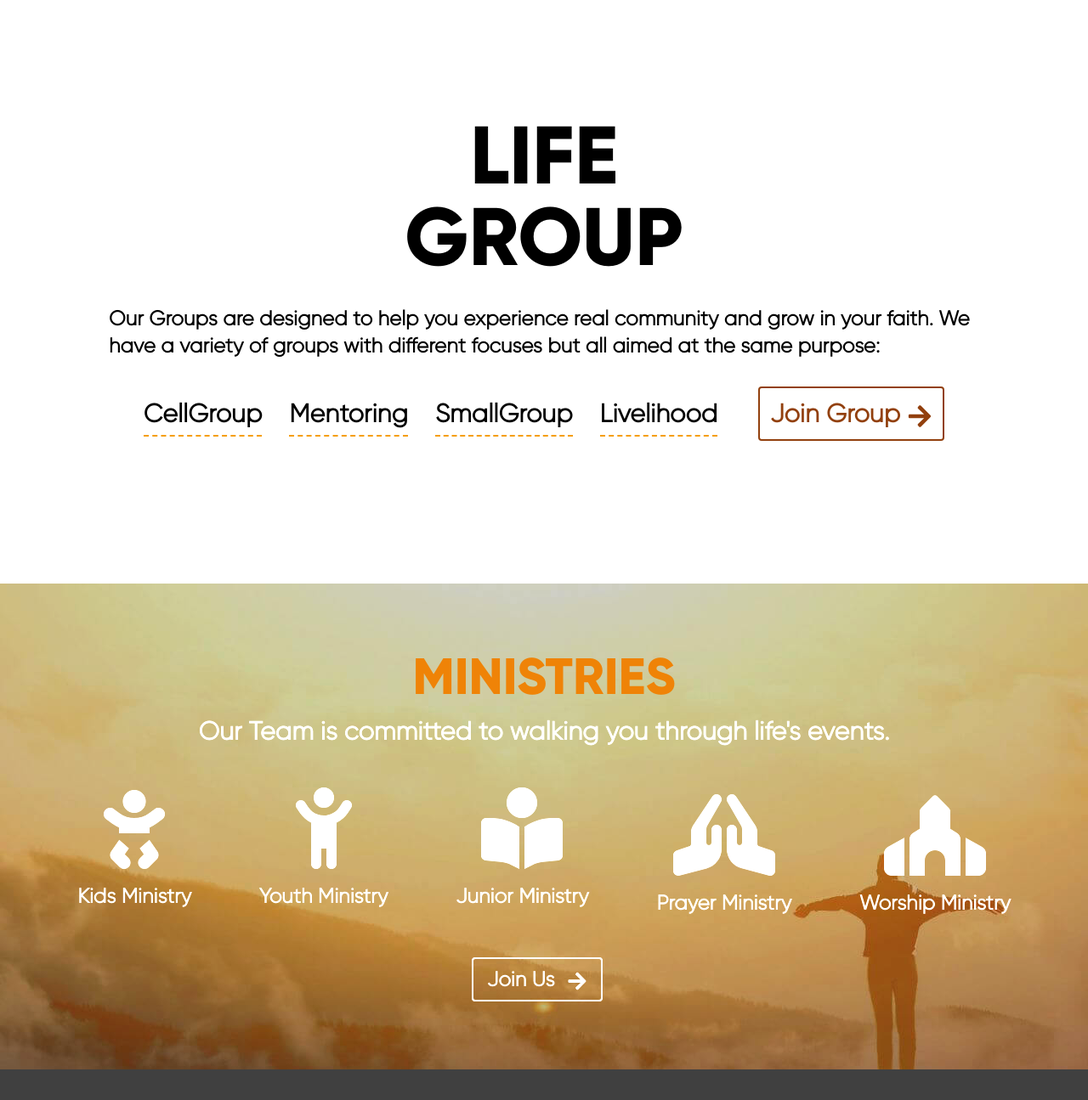
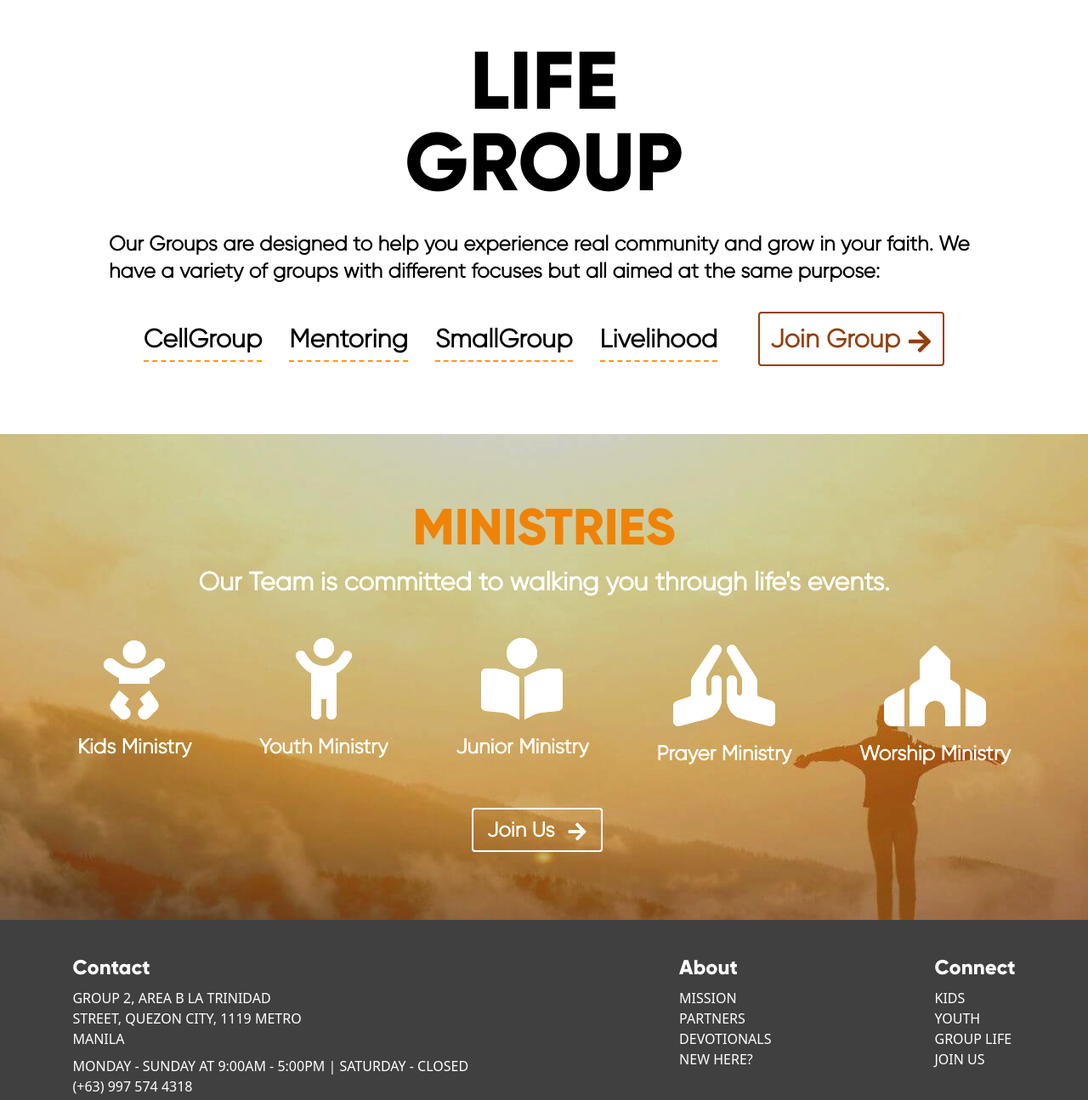
Before and after one commit to CodeChd/jcytf-v2, a Next.js app: page /connect in a window 1280 px wide. Shown: the part 1801-3096 px from the top of the page at 85% size. Built offline with nearby package versions, Linux system fonts and the light colour scheme.

Commit message:
Design Adjustments

```diff
--- a/src/components/LifeGroup.jsx
+++ b/src/components/LifeGroup.jsx
@@ -5,7 +5,7 @@ import { FaArrowRight } from "react-icons/fa";
 
 const LifeGroup = ({id}) => {
   return (
-    <section id={id} className="w-full min-h-[90vh] py-20 grid place-items-center">
+    <section id={id} className="w-full min-h-[65vh] py-20 grid place-items-center">
                 <div id="inner" className="flex flex-col items-center">
 
                 <div id="heading_holder" className="max-w-5xl mx-auto">
--- a/src/components/Ministry.jsx
+++ b/src/components/Ministry.jsx
@@ -1,4 +1,3 @@
-import Image from 'next/image'
 import Link from 'next/link'
 import { FaArrowRight } from 'react-icons/fa'
 import { Youth,Kids, Junior,Prayer, Worship } from './SVG'
@@ -6,7 +5,7 @@ import { Youth,Kids, Junior,Prayer, Worship } from './SVG'
 
 const Ministry = ({id}) => {
   return (
-    <section id={id} className='w-full py-20 min-h-[60vh] bg-ministry bg-mediumPos bg-no-repeat brightness-110'>
+    <section id={id} className='w-full py-20 min-h-[65vh] bg-ministry bg-mediumPos bg-no-repeat brightness-110'>
         <div id='outer' className='max-w-1/2 mx-auto'>
             <div id='inner' className='flex flex-col items-center gap-12'>
 
```
